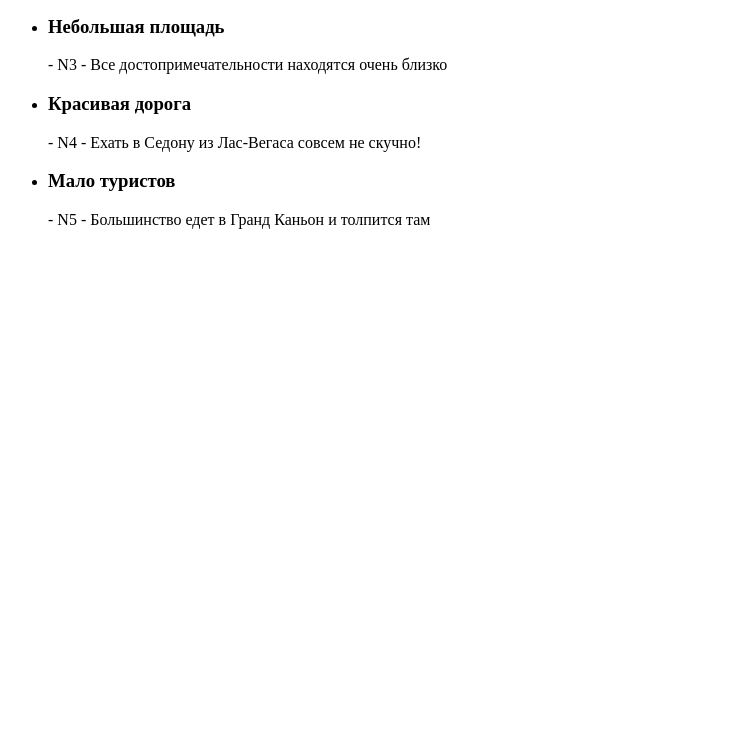
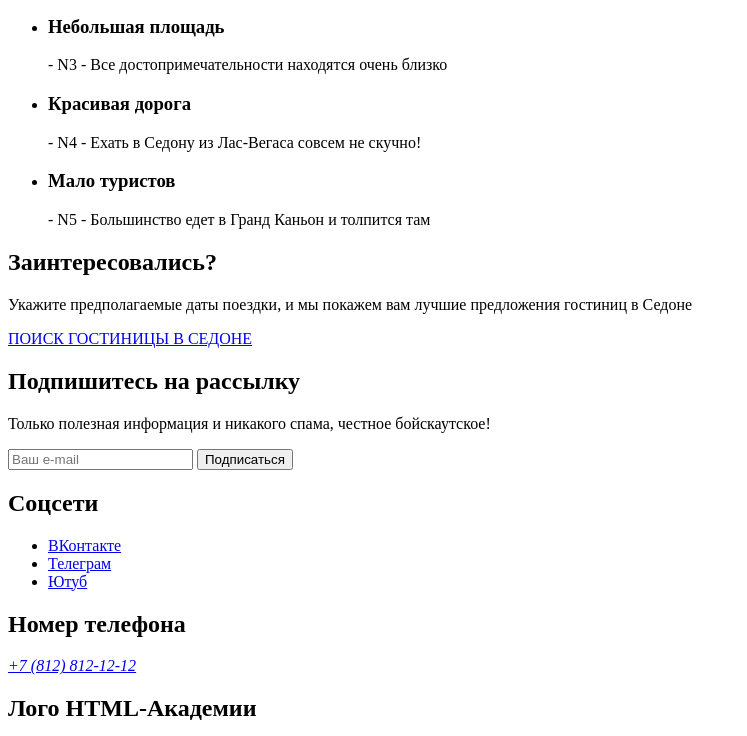
Before and after one commit to htmlacademy-htmlcss/2114137-sedona-34, a plain HTML site: page index.html in a window 1280 px wide. Shown: the part 935-1671 px from the top of the page, without its empty margins (0-747 px from the left). Before the commit the page ends 1180 px from the top, so only its background shows below. Drawn offline with Linux system fonts and the light colour scheme.

Commit message:
Update index.html

```diff
--- a/index.html
+++ b/index.html
@@ -91,6 +91,66 @@
             <p class="advantages-description">- N5 - Большинство едет в Гранд Каньон и толпится там</p>
         </li>
       </ul>
+  </section>
+
+  <section class="hotel-search">
+    <h2 class="hotel-search-headline">Заинтересовались?</h2>
+    <p>Укажите предполагаемые даты поездки, и мы покажем вам лучшие предложения гостиниц в Седоне</p>
+    <a class="button" href="#">ПОИСК ГОСТИНИЦЫ В СЕДОНЕ</a>
+  </section>
+
+  <section class="subscribe">
+    <h2 class="subscribe-headline">Подпишитесь на рассылку</h2>
+    <p>Только полезная информация и никакого спама, честное бойскаутское!</p>
+    <form class="subscribe-form" action="https://echo.htmlacademy.ru/" method="post">
+      <label class="form-label" for="email-address"></label>
+      <input type="text" id="email-address" name="email-address" placeholder="Ваш e-mail">
+      <button class="button" type="submit">Подписаться</button>
+    </form>
+  </section>
+
+</main>
+
+<footer class="page-footer">
+  <section class="footer-social">
+    <h2 class="visually-hidden">Соцсети</h2>
+    <ul class="footer-social-list">
+      <li class="footer-social-item">
+        <a class="button" href="https://vk.com/htmlacademy">
+          <span class="visually-hidden">ВКонтакте</span>
+        </a>
+      </li>
+      <li class="footer-social-item">
+        <a class="button" href="https://t.me/htmlacademy ">
+          <span class="visually-hidden">Телеграм</span>
+        </a>
+      </li>
+      <li class="footer-social-item">
+        <a class="button" href="https://www.youtube.com/user/htmlacademyru">
+          <span class="visually-hidden">Ютуб</span>
+        </a>
+      </li>
+    </ul>
+  </section>
+
+  <section class="footer-phone">
+  <h2 class="visually-hidden">Номер телефона</h2>
+  <address class="footer-contacts-phone">
+    <a class="footer-contacts-phone" href="tel:+78128121212">+7 (812) 812-12-12</a>
+  </address>
+</section>
+
+<section class="footer-logo-academy">
+    <h2 class="visually-hidden">Лого HTML-Академии</h2>
+    <img class="footer-logo-academy" src="" alt="Логотип HTML-Академии">
+    <a class="button" href="https://htmlacademy.ru/"></a>
+  </section>
+</footer>
+
+
+>>>>>>> Stashed changes
+</body>
+</html>
 
       </section>
     </main>
```
